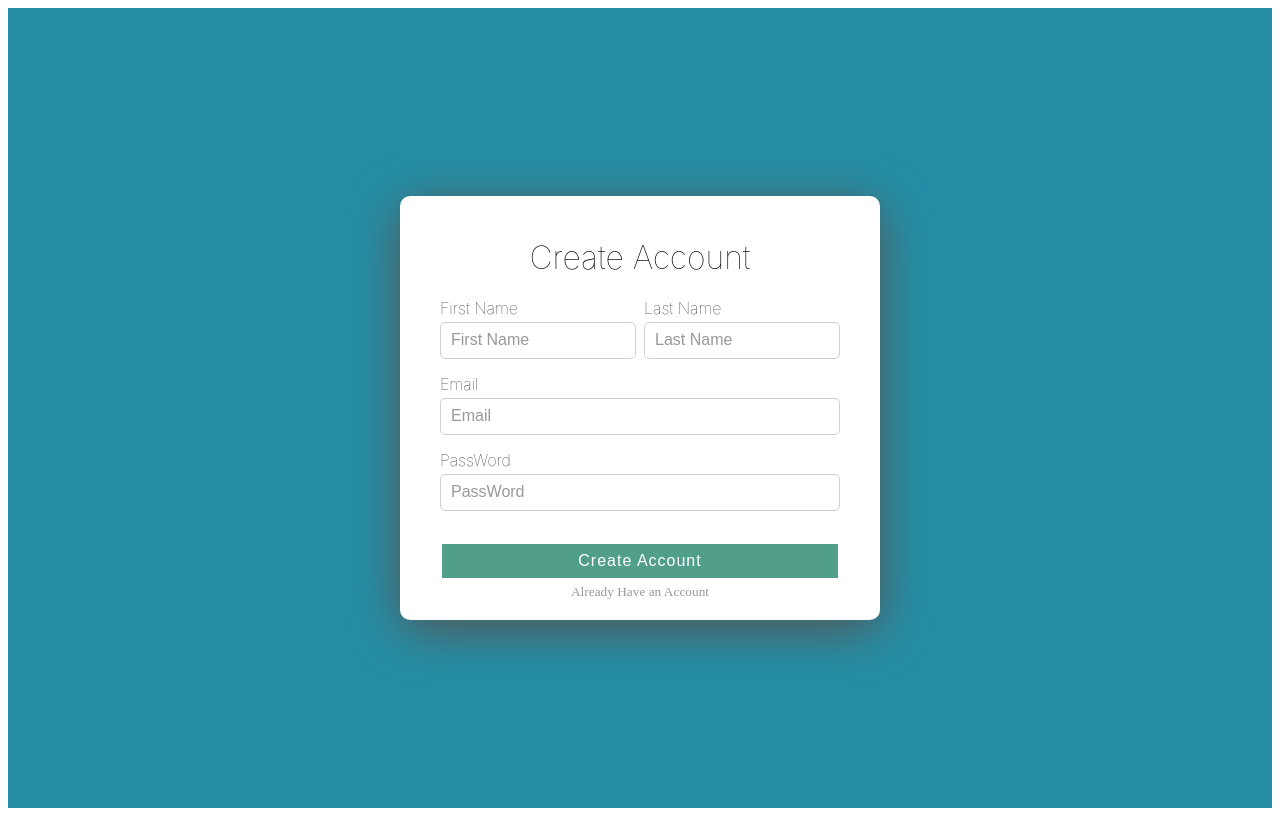
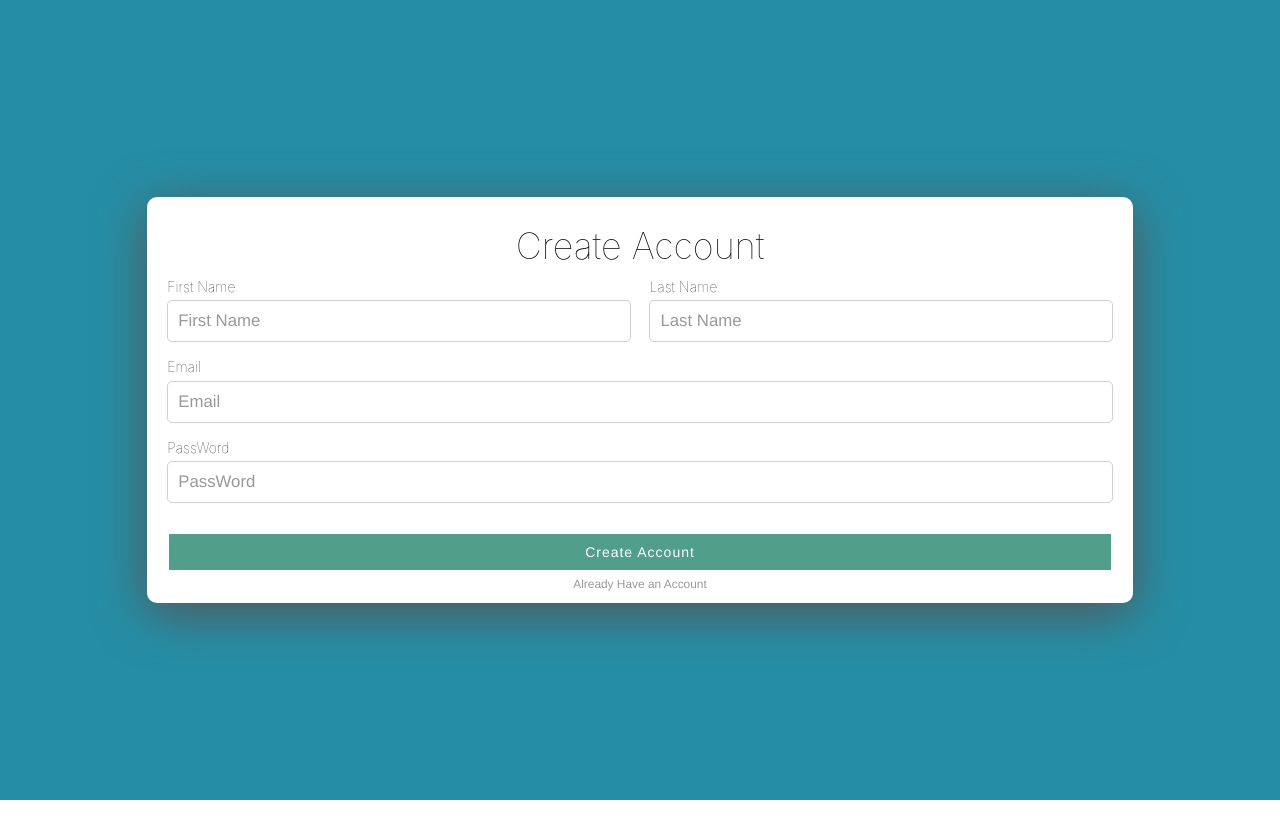
Before and after one commit to shreyaraj20/React-Validation-Form, a React (Create React App) app: page / in a window 1280 px wide. Built offline with nearby package versions, Linux system fonts and the light colour scheme.

Commit message:
styling changed

```diff
--- a/public/index.html
+++ b/public/index.html
@@ -1,16 +1,25 @@
 <!DOCTYPE html>
 <html lang="en">
-
   <head>
-	<meta charset="utf-8">
-	<meta name="viewport" content="width=device-width, initial-scale=1, shrink-to-fit=no">
-	<meta name="theme-color" content="#000000">
+    <meta charset="utf-8" />
+    <meta
+      name="viewport"
+      content="width=device-width, initial-scale=1, shrink-to-fit=no"
+    />
+    <meta name="theme-color" content="#000000" />
     <!--
       manifest.json provides metadata used when your web app is added to the
       homescreen on Android. See https://developers.google.com/web/fundamentals/engage-and-retain/web-app-manifest/
     -->
-	<link rel="manifest" href="%PUBLIC_URL%/manifest.json">
-	<link rel="shortcut icon" href="%PUBLIC_URL%/favicon.ico">
+    <link rel="manifest" href="%PUBLIC_URL%/manifest.json" />
+    <link rel="shortcut icon" href="%PUBLIC_URL%/favicon.ico" />
+    <meta name="viewport" content="width=device-width, initial-scale=1" />
+    <link
+      rel="stylesheet"
+      href="https://maxcdn.bootstrapcdn.com/bootstrap/3.4.1/css/bootstrap.min.css"
+    />
+    <script src="https://ajax.googleapis.com/ajax/libs/jquery/3.5.1/jquery.min.js"></script>
+    <script src="https://maxcdn.bootstrapcdn.com/bootstrap/3.4.1/js/bootstrap.min.js"></script>
     <!--
       Notice the use of %PUBLIC_URL% in the tags above.
       It will be replaced with the URL of the `public` folder during the build.
@@ -39,5 +48,4 @@
       To create a production bundle, use `npm run build` or `yarn build`.
     -->
   </body>
-
 </html>
--- a/src/App.js
+++ b/src/App.js
@@ -81,7 +81,7 @@ class App extends Component {
   render() {
     const { formErrors } = this.state;
     return (
-      <div className="wrapper">
+      <div className="wrapper container-fluid">
         <div className="form-wrapper">
           <h1>Create Account</h1>
           <form onSubmit={this.handleSubmit} noValidate>
--- a/src/styles.css
+++ b/src/styles.css
@@ -1,6 +1,5 @@
 .wrapper {
   height: 100vh;
-  width: 100%;
   display: flex;
   flex-direction: column;
   justify-content: center;
@@ -9,10 +8,7 @@
 }
 
 .form-wrapper {
-  width: 400px;
-  display: flex;
-  flex-direction: column;
-  padding: 20px 40px;
+  padding: 10px 20px;
   border-radius: 10px;
   box-shadow: 0px 10px 50px #555;
   background-color: #ffffff;
```
Lines whose indentation alone changed are shown as unchanged.
